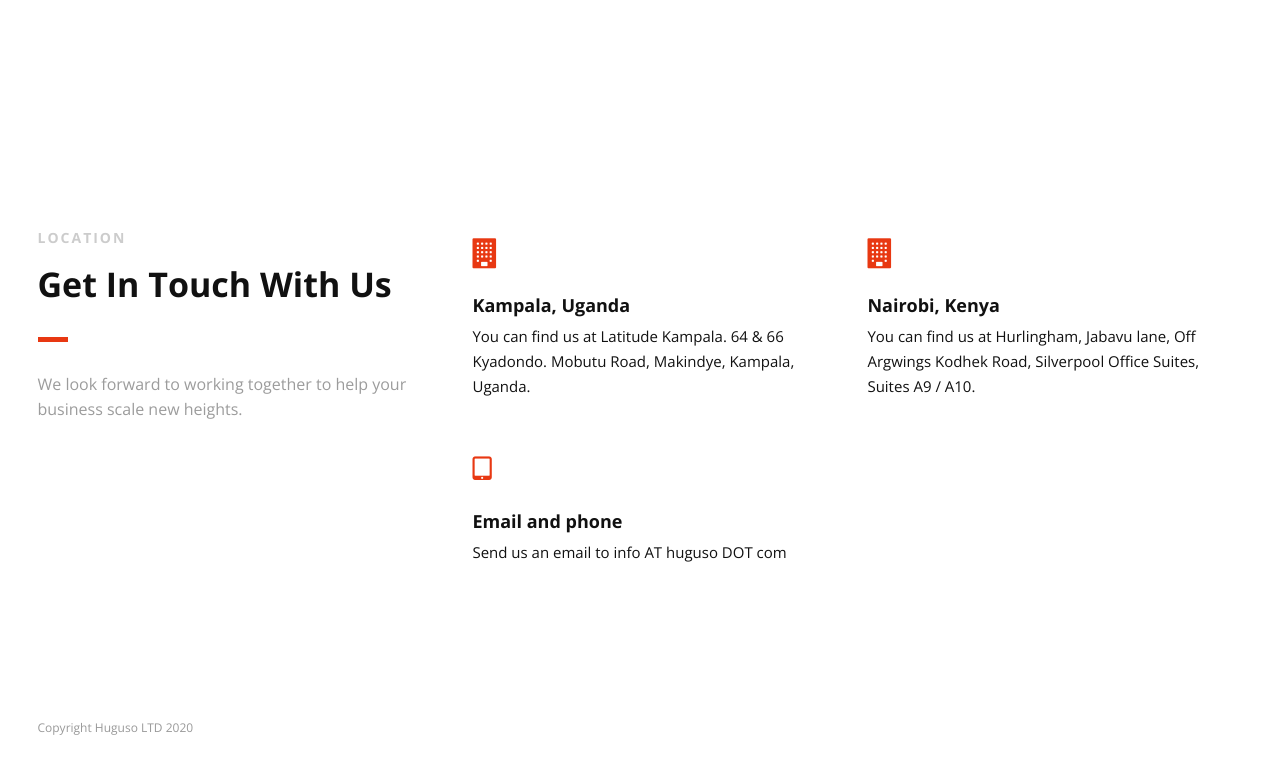
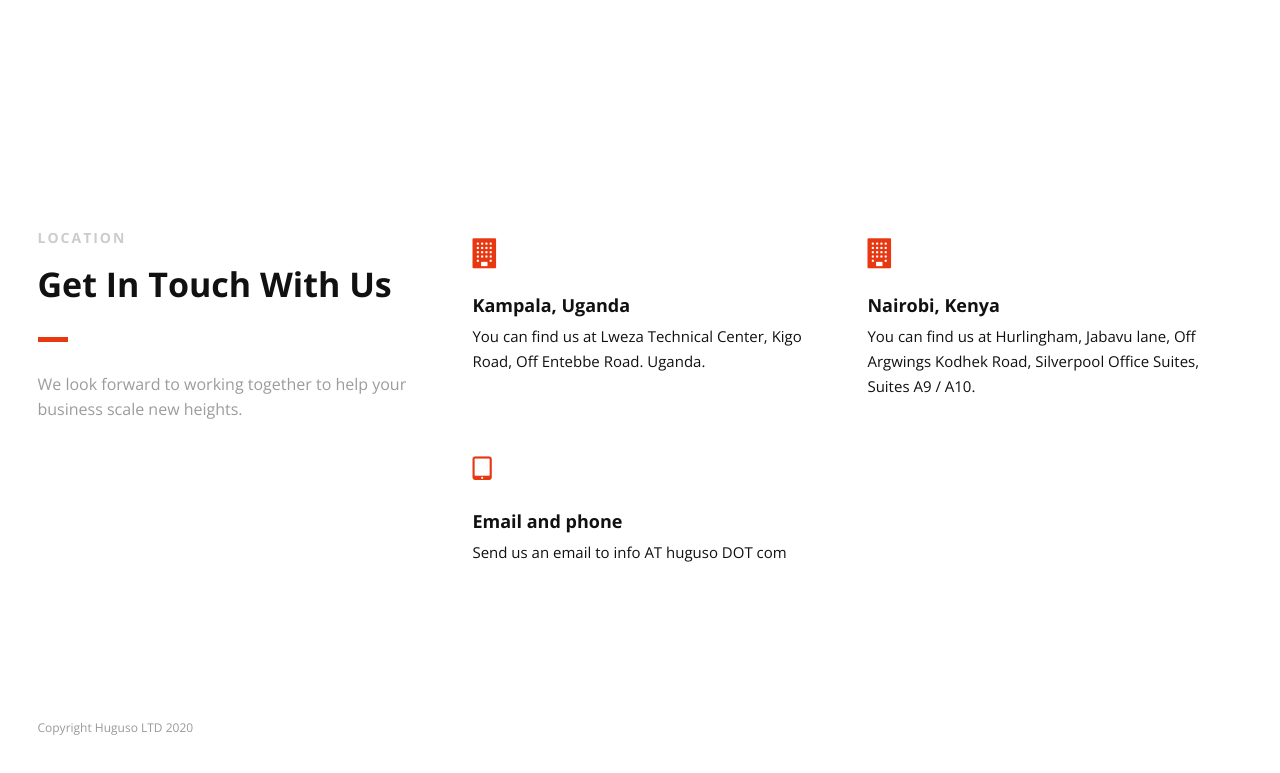
Before and after one commit to mmugisha/2020_hug09062020_website, a plain HTML site: page index.html in a window 1280 px wide. Shown: the part 2086-2859 px from the top of the page. Drawn offline with nearby package versions, Linux system fonts and the light colour scheme.

Commit message:
Update index.html

```diff
--- a/index.html
+++ b/index.html
@@ -251,7 +251,7 @@
                         <!--Icon Block Description-->
                         <div class="icon-block-description">
                             <h4>Kampala, Uganda</h4>
-                            <p>You can find us at Latitude Kampala. 64 & 66 Kyadondo. Mobutu Road, Makindye, Kampala, Uganda.</p>
+                            <p>You can find us at Lweza Technical Center, Kigo Road, Off Entebbe Road. Uganda.</p>
                         </div>
                     </div>
                     <!--End of Icon Block-->
```
